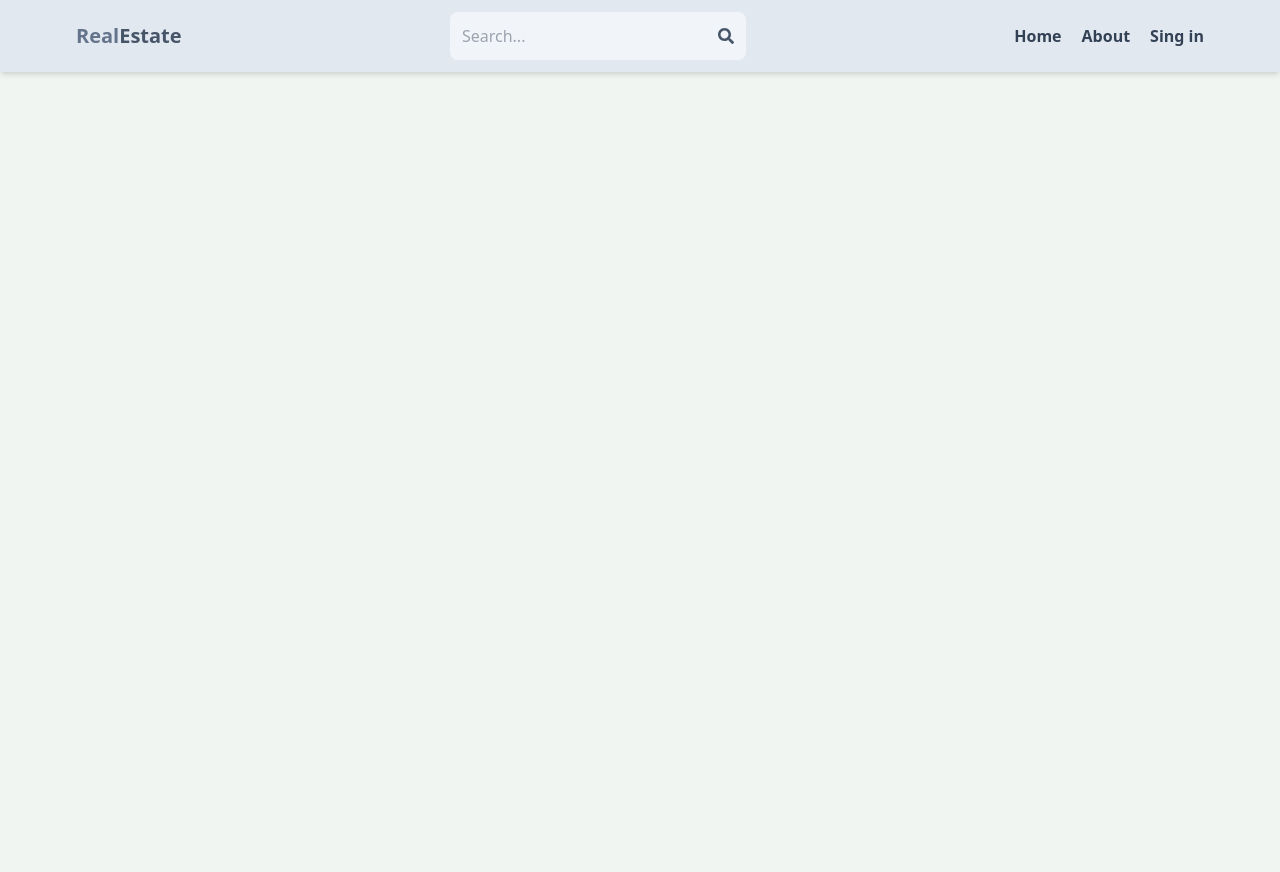
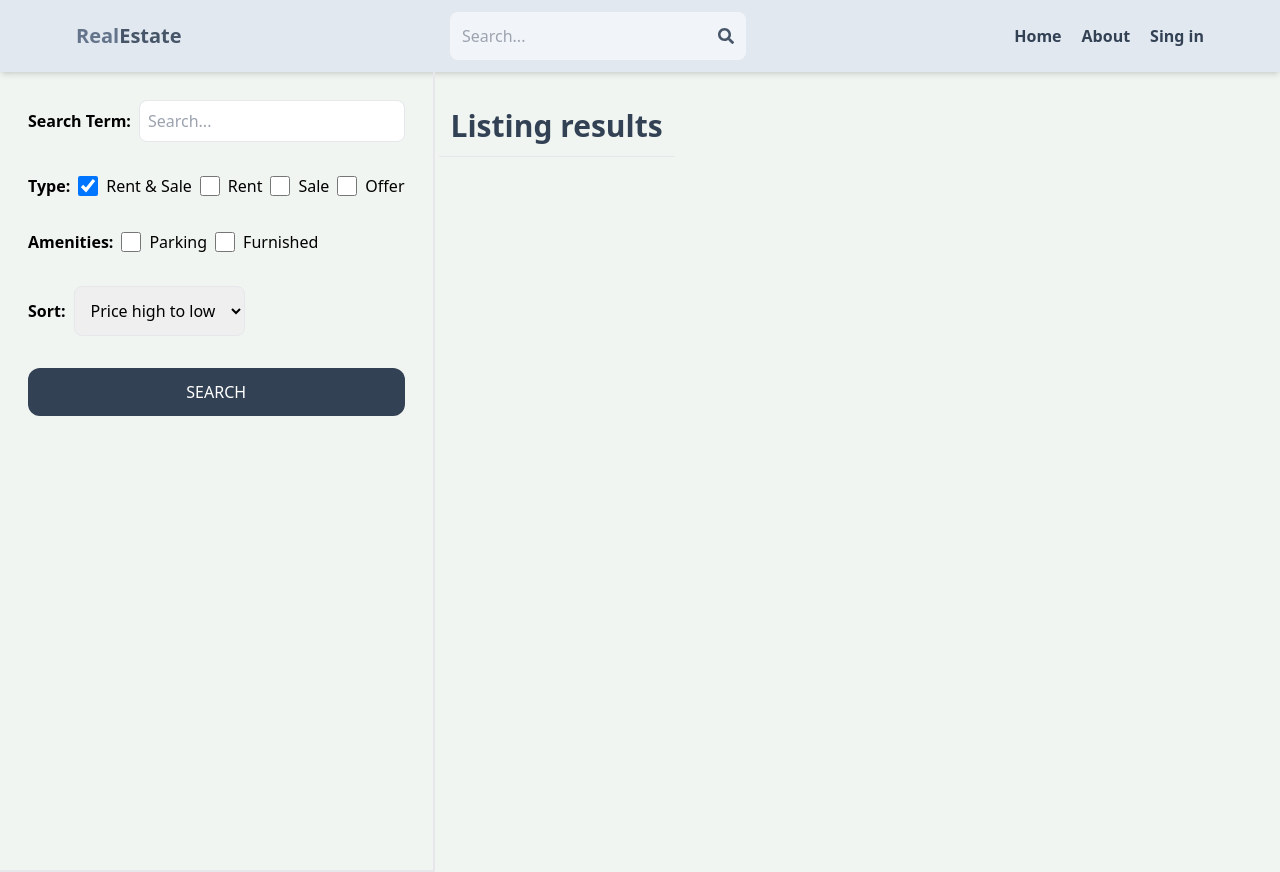
Before and after one commit to PTXtailor01/MERN-Estate-web, a React (Vite) app in the folder client/: page /search in a window 1280 px wide. Before the commit the page ends 800 px from the top, so only its background shows below. Built offline with nearby package versions, Linux system fonts and the light colour scheme; no server answers.

Commit message:
Create search functionality for listings

```diff
--- a/client/src/App.jsx
+++ b/client/src/App.jsx
@@ -10,6 +10,7 @@
 import CreateListing from './pages/CreateListing'
 import UpdateListing from './pages/UpdateListing'
 import Listing from './pages/Listing'
+import Search from './pages/Search'
 
 export default function App() {
   return (
@@ -21,6 +22,7 @@
         <Route path='/sign-in' element={ <Signin/> }/>
         <Route path='/sign-up' element={ <Signup/> }/>
         <Route path='/listing/:listingId' element={ <Listing/> }/>
+        <Route path='/search' element={ <Search/> }/>
         <Route element={ <PrivateRoute/> }>
           <Route path='/profile' element={ <Profile/> }/>
           <Route path='/create-listing' element={ <CreateListing/> }/>
--- a/client/src/components/Header.jsx
+++ b/client/src/components/Header.jsx
@@ -1,41 +1,80 @@
-import React from 'react'
-import { Link } from 'react-router-dom'
-import {FaSearch} from 'react-icons/fa'
-import {useSelector} from 'react-redux'
+import React, { useEffect, useState } from "react";
+import { Link, useNavigate } from "react-router-dom";
+import { FaSearch } from "react-icons/fa";
+import { useSelector } from "react-redux";
 
 export default function Header() {
+  const { currentUser } = useSelector((state) => state.user);
+  const [searchTerm,setSearchTerm] = useState('');
+  const navigate = useNavigate();
 
-  const {currentUser} = useSelector(state => state.user)
+  const handleSubmit = (e)=>{
+    e.preventDefault();
+    const urlParams = new URLSearchParams(window.location.search);
+    urlParams.set('searchTerm', searchTerm);
+    const searchQuery = urlParams.toString();
+    navigate(`/search?${searchQuery}`)
+  }
+
+  useEffect(()=>{
+    const urlParams = new URLSearchParams(window.location.search);
+    const searchTermFromUrl = urlParams.get('searchTerm');
+    if(searchTermFromUrl){
+      setSearchTerm(searchTermFromUrl);
+    }
+
+  },[location.search])
 
   return (
-    <header className='bg-slate-200 shadow-md'>
-        <div className='flex justify-between items-center max-w-6xl mx-auto p-3'>
-          <Link to={'/'}>
-        <h1 className='font-bold text-sm sm:text-xl flex flex-wrap'>
-            <span className='text-slate-500'>Real</span>
-            <span className='text-slate-600'>Estate</span>
-        </h1>
+    <header className="bg-slate-200 shadow-md">
+      <div className="flex justify-between items-center max-w-6xl mx-auto p-3">
+        <Link to={"/"}>
+          <h1 className="font-bold text-sm sm:text-xl flex flex-wrap">
+            <span className="text-slate-500">Real</span>
+            <span className="text-slate-600">Estate</span>
+          </h1>
+        </Link>
+        <form
+          onSubmit={handleSubmit}
+          className="bg-slate-100 p-3 rounded-lg flex items-center"
+        >
+          <input
+            type="text"
+            placeholder="Search..."
+            className="bg-transparent focus:outline-none w-24 sm:w-64"
+            value={searchTerm}
+            onChange={(e)=>setSearchTerm(e.target.value)}
+          />
+          <button >
+            <FaSearch className="text-slate-600" />
+          </button>
+        </form>
+        <ul className="flex gap-5">
+          <Link to={"/"}>
+            <li className="hidden sm:inline text-slate-700 hover:underline font-semibold">
+              Home
+            </li>
           </Link>
-        <form action="" className='bg-slate-100 p-3 rounded-lg flex items-center'>
-            <input type="text" placeholder='Search...' className='bg-transparent focus:outline-none w-24 sm:w-64'/>
-            <FaSearch className='text-slate-600'></FaSearch>
-        </form>
-        <ul className='flex gap-5'>
-          <Link to={'/'}>
-          <li className='hidden sm:inline text-slate-700 hover:underline font-semibold'>Home</li>
+          <Link to={"/about"}>
+            <li className="hidden text-slate-700 hover:underline sm:inline font-semibold">
+              About
+            </li>
           </Link>
-          <Link to={'/about'}>
-          <li className='hidden text-slate-700 hover:underline sm:inline font-semibold'>About</li>
-          </Link>
-          <Link to={'/profile'}>
-            {currentUser? (
-              <img className='rounded-full h-7 w-7 object-cover hover:border-2 border-slate-500' src={currentUser.avatar} alt='proofile' />
+          <Link to={"/profile"}>
+            {currentUser ? (
+              <img
+                className="rounded-full h-7 w-7 object-cover hover:border-2 border-slate-500"
+                src={currentUser.avatar}
+                alt="proofile"
+              />
             ) : (
-              <li className=' text-slate-700 hover:underline sm:inline font-semibold'>Sing in</li>
+              <li className=" text-slate-700 hover:underline sm:inline font-semibold">
+                Sing in
+              </li>
             )}
           </Link>
         </ul>
-        </div>
+      </div>
     </header>
-  )
+  );
 }
--- /dev/null
+++ b/client/src/pages/Search.jsx
@@ -0,0 +1,151 @@
+import React, { useEffect } from "react";
+import { useState } from "react";
+import { useNavigate } from "react-router-dom";
+
+const Search = () => {
+
+    const [sidebardata,setSidebardata] = useState({
+        searchTerm: '',
+        type: 'all',
+        parking: false,
+        furnished: false,
+        offer: false,
+        sort: 'created_at',
+        order: 'desc',
+    });
+    const navigate = useNavigate();
+    const [loading,setLoading] = useState(false);
+    const [listings,setListings] = useState([])
+
+    console.log(listings)
+
+    useEffect(()=>{
+        const urlParams = new URLSearchParams(location.search);
+        const searchTermFromUrl = urlParams.get('searchTerm');
+        const typeFromUrl = urlParams.get('type');
+        const parkingFromUrl = urlParams.get('parking');
+        const furnishedFromUrl = urlParams.get('furnished');
+        const offerFromUrl = urlParams.get('offer');
+        const sortFromUrl = urlParams.get('sort');
+        const orderFromUrl = urlParams.get('order');
+
+        if(searchTermFromUrl || typeFromUrl || parkingFromUrl || furnishedFromUrl || offerFromUrl || sortFromUrl || orderFromUrl){
+            setSidebardata({
+                searchTerm: searchTermFromUrl || '',
+                type: typeFromUrl || 'all',
+                parking: parkingFromUrl === 'true' ? true: false,
+                furnished: furnishedFromUrl === 'true' ? true: false,
+                offer: offerFromUrl === 'true' ? true: false,
+                sort: sortFromUrl || 'created_at',
+                order: orderFromUrl || 'desc',
+            })
+        }
+
+        const fetchListings = async ()=>{
+            setLoading(true);
+            const searchQuery = urlParams.toString();
+            const res = await fetch(`/api/listing/search?${searchQuery}`);
+            const data = await res.json();
+            setListings(data);
+            setLoading(false);
+        }
+        fetchListings();
+    },[location.search])
+
+    const handleChange = (e)=>{
+        const targetId = e.target.id;
+        if(targetId === 'searchTerm'){
+            setSidebardata({...sidebardata,searchTerm: e.target.value,});
+        }
+        if(targetId === 'all' || targetId === 'rent' || targetId === 'sale'){
+            setSidebardata({...sidebardata, type: targetId})
+        }
+        if(targetId === 'parking' || targetId === 'furnished' || targetId === 'offer'){
+            setSidebardata({...sidebardata, [targetId]: !sidebardata[targetId]})
+        }
+        if(targetId==='sort_order'){
+            const sort = e.target.value.split('_')[0] || 'createdAt';
+            const order = e.target.value.split('_')[1] || 'desc';
+            setSidebardata({...sidebardata, sort, order})
+        }
+    }
+
+    const handleSubmit = async (e)=>{
+        e.preventDefault();
+        const urlParams = new URLSearchParams()
+        urlParams.set('searchTerm',sidebardata.searchTerm)
+        urlParams.set('type',sidebardata.type)
+        urlParams.set('parking',sidebardata.parking)
+        urlParams.set('furnished',sidebardata.furnished)
+        urlParams.set('offer',sidebardata.offer)
+        urlParams.set('sort',sidebardata.sort)
+        urlParams.set('order',sidebardata.order)
+        const searchQuery = urlParams.toString();
+        navigate(`/search?${searchQuery}`);
+    }
+
+  return (
+    <div className="flex flex-col md:flex-row">
+      <div className="p-7 border-b-2 md:border-r-2 md:min-h-screen">
+        <form className="flex flex-col gap-8" onSubmit={handleSubmit}>
+          <div className="flex gap-2 items-center flex-wrap md:flex-nowrap">
+            <label className="whitespace-nowrap font-semibold">Search Term:</label>
+            <input
+              type="text"
+              className="p-2 border rounded-lg w-full"
+              id="searchTerm"
+              placeholder="Search..."
+              value={sidebardata.searchTerm}
+              onChange={handleChange}
+            />
+          </div>
+          <div className="flex gap-2 flex-wrap items-center">
+            <label className="font-semibold">Type: </label>
+            <div className="flex gap-2">
+                <input type="checkbox" id="all" className="w-5" onChange={handleChange} checked={sidebardata.type==='all'}/>
+                <span>Rent & Sale</span>
+            </div>
+            <div className="flex gap-2">
+                <input type="checkbox" id="rent" className="w-5" onChange={handleChange} checked={sidebardata.type==='rent'}/>
+                <span>Rent</span>
+            </div>
+            <div className="flex gap-2">
+                <input type="checkbox" id="sale" className="w-5" onChange={handleChange} checked={sidebardata.type==='sale'}/>
+                <span>Sale</span>
+            </div>
+            <div className="flex gap-2">
+                <input type="checkbox" id="offer" className="w-5" onChange={handleChange} checked={sidebardata.offer}/>
+                <span>Offer</span>
+            </div>
+          </div>
+          <div className="flex gap-2 flex-wrap items-center">
+            <label className="font-semibold">Amenities: </label>
+            <div className="flex gap-2">
+                <input type="checkbox" id="parking" className="w-5" onChange={handleChange} checked={sidebardata.parking}/>
+                <span>Parking</span>
+            </div>
+            <div className="flex gap-2">
+                <input type="checkbox" id="furnished" className="w-5" onChange={handleChange} checked={sidebardata.furnished}/>
+                <span>Furnished</span>
+            </div>
+          </div>
+          <div className="flex items-center gap-2 flex-wrap ">
+            <label className="font-semibold">Sort: </label>
+            <select id="sort_order" className="border rounded-lg p-3" onChange={handleChange} >
+                <option value="regularPrice_desc">Price high to low</option>
+                <option value="regularPrice_asc">Price low to high</option>
+                <option value="createdAt_desc">Latest</option>
+                <option value="createdAt_asc">Oldest</option>
+            </select>
+          </div>
+          <button className="bg-slate-700 uppercase p-3 text-white rounded-xl hover:opacity-95 disabled:opacity-80"> Search</button>
+        </form>
+      </div>
+      <div className="p-1">
+        <h1 className="text-3xl font-semibold border-b p-3 text-slate-700 mt-5 min-w-full">Listing results</h1>
+      </div>
+    </div>
+  );
+};
+
+export default Search;
```
